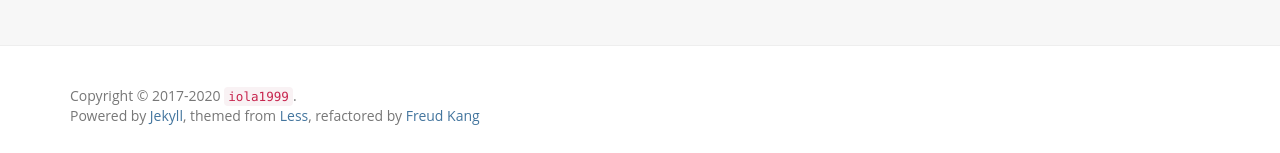
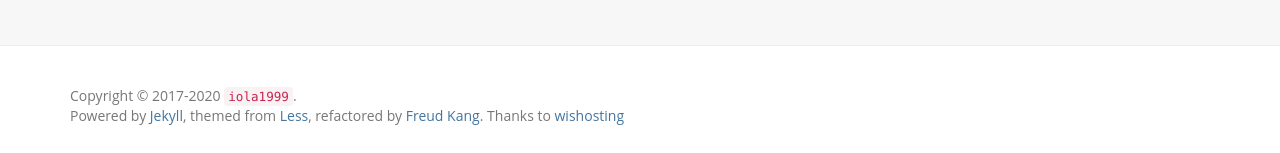
Before and after one commit to iola1999/iola1999.github.io, a Jekyll site: the page built from index.html, in a window 1280 px wide and 900 px high, scrolled down 904 px. Shown: the part 744-897 px from the top of the window. Built offline with Jekyll 4.4.1, drawn with Linux system fonts in a browser that asks for light colours; nearby versions of some CDN libraries; the list of posts is cut into pages by our own code.

Commit message:
Update footer.html

```diff
--- a/_includes/footer.html
+++ b/_includes/footer.html
@@ -1,7 +1,7 @@
 <footer class="footer" role="contentinfo">
 	<div class="container">
 		<p class="copyright">Copyright &copy; 2017-{{ site.time | date: '%Y' }} <a href="{{site.resume_site}}"><code>{{ site.author }}</code></a>.</p>
-		<p>Powered by <a href="http://jekyllrb.com">Jekyll</a>, themed from <a href="http://lesscss.cn/">Less</a>, refactored by <a href="http://www.hifreud.com/">Freud Kang</a></p>
+		<p>Powered by <a href="http://jekyllrb.com">Jekyll</a>, themed from <a href="http://lesscss.cn/">Less</a>, refactored by <a href="http://www.hifreud.com/">Freud Kang</a>. Thanks to <a href="https://www.wishosting.com/">wishosting</a></p>
 	</div>
 </footer>
 
```
